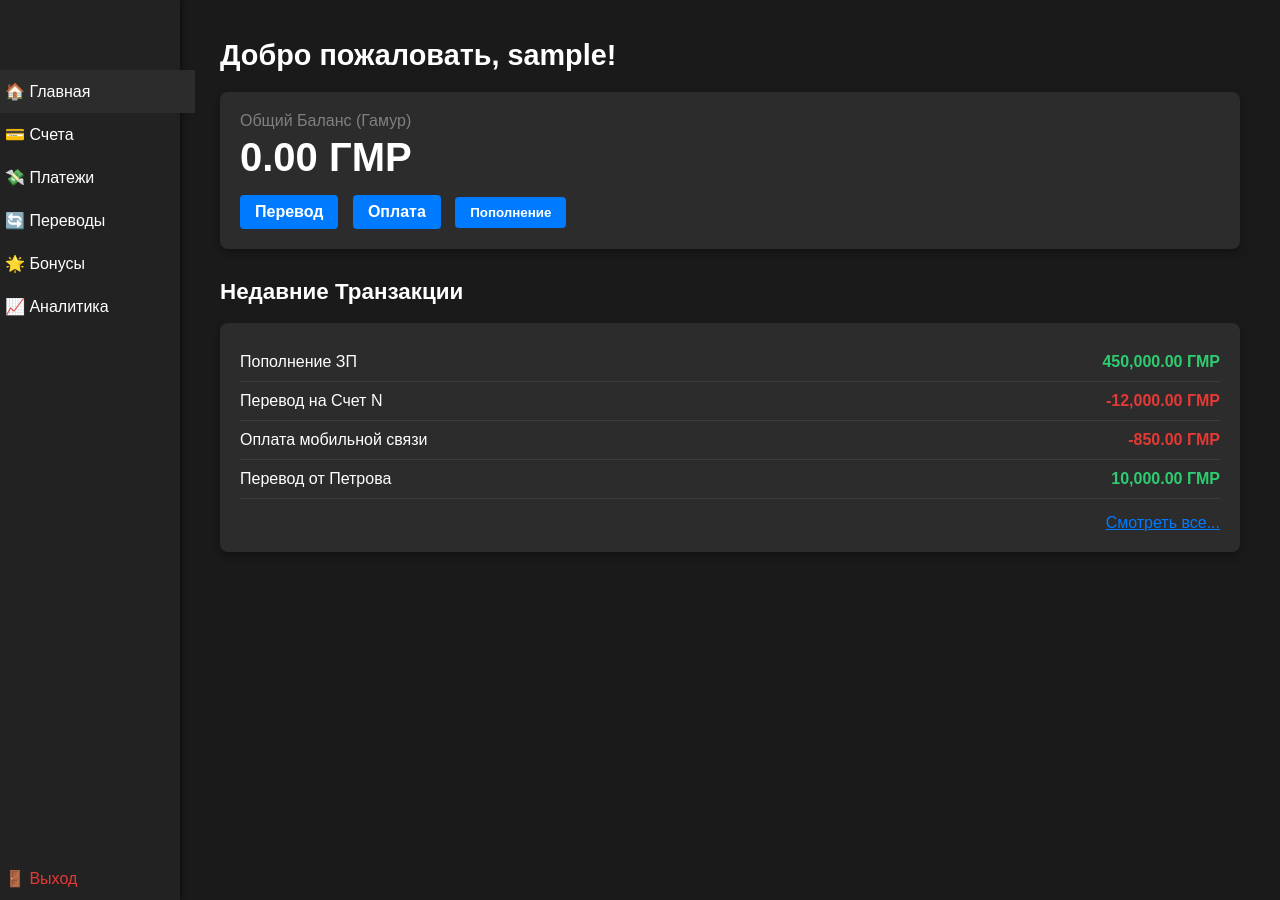
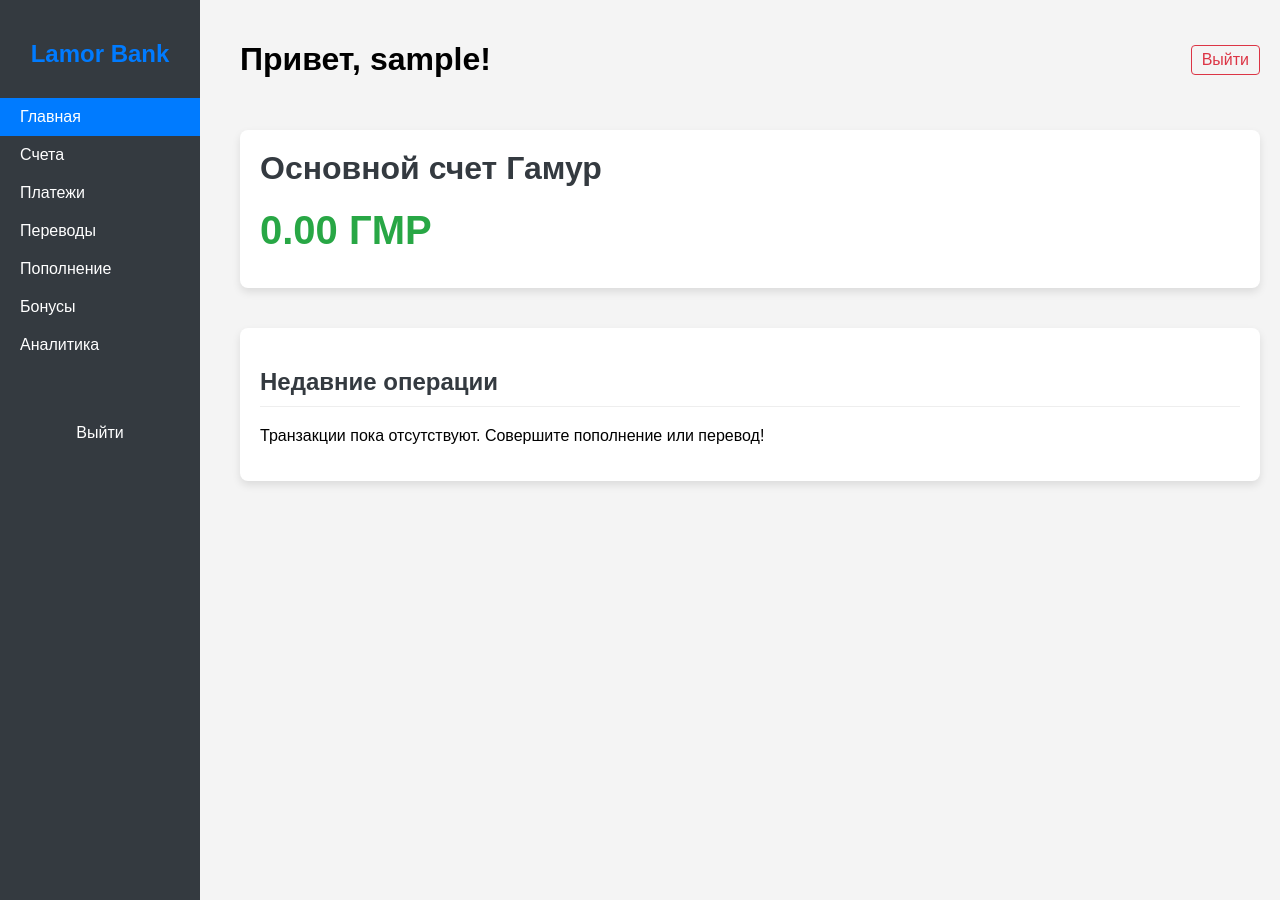
Before and after one commit to belkinbogdan14-ui/Lamor_bank, a Flask app: page /dashboard in a window 1280 px wide. Run offline with Flask 3, Linux system fonts and the light colour scheme; the visitor is signed in with stand-in values (Sample User, id 1); data that the repository does not hold is empty; some libraries are stand-ins or nearby versions.

Commit message:
Final HTML templates for Dashboard and Deposit with real data support.

```diff
--- a/app.py
+++ b/app.py
@@ -19,11 +19,13 @@ def get_db_connection():
     return conn
 
 def initialize_db():
-    """Создает таблицу пользователей в PostgreSQL, если она не существует."""
+    """Создает таблицы users и transactions в PostgreSQL, если они не существуют."""
     conn = None
     try:
         conn = get_db_connection()
         cursor = conn.cursor()
+
+        # 1. Таблица Пользователей (users)
         cursor.execute("""
             CREATE TABLE IF NOT EXISTS users (
                 id SERIAL PRIMARY KEY,
@@ -32,6 +34,18 @@ def initialize_db():
                 balance_gamur REAL DEFAULT 0.00
             )
         """)
+
+        # 2. НОВАЯ Таблица Транзакций (transactions)
+        cursor.execute("""
+            CREATE TABLE IF NOT EXISTS transactions (
+                id SERIAL PRIMARY KEY,
+                user_id INTEGER REFERENCES users(id),
+                description TEXT NOT NULL,
+                amount REAL NOT NULL,
+                transaction_date TIMESTAMP DEFAULT CURRENT_TIMESTAMP
+            )
+        """)
+
         conn.commit()
     except Exception as e:
         print(f"Ошибка инициализации БД: {e}")
@@ -146,21 +160,38 @@ def dashboard():
 
     conn = get_db_connection()
     cursor = conn.cursor(cursor_factory=psycopg2.extras.DictCursor)
+
+    # Получение баланса
     cursor.execute(
-        "SELECT balance_gamur FROM users WHERE fio = %s", (user_fio,)
+        "SELECT id, balance_gamur FROM users WHERE fio = %s", (user_fio,)
     )
-    current_balance_row = cursor.fetchone()
-    conn.close()
+    user_data = cursor.fetchone()
 
-    balance = current_balance_row['balance_gamur'] if current_balance_row else 0.00
+    balance = user_data['balance_gamur'] if user_data else 0.00
     session['balance_gamur'] = balance
 
-    transactions = [
-        {"desc": "Пополнение ЗП", "amount": 450000},
-        {"desc": "Перевод на Счет N", "amount": -12000},
-        {"desc": "Оплата мобильной связи", "amount": -850},
-        {"desc": "Перевод от Петрова", "amount": 10000},
-    ]
+    transactions = []
+
+    if user_data:
+        user_id = user_data['id']
+
+        # НОВАЯ ЛОГИКА: Извлечение реальных транзакций из БД
+        cursor.execute("""
+            SELECT description, amount
+            FROM transactions
+            WHERE user_id = %s
+            ORDER BY transaction_date DESC
+            LIMIT 10
+        """, (user_id,))
+        transactions_raw = cursor.fetchall()
+
+        # Преобразование данных для шаблона
+        transactions = [
+            {"desc": row['description'], "amount": row['amount']}
+            for row in transactions_raw
+        ]
+
+    conn.close()
 
     return render_template('dashboard.html',
                            fio=user_fio.split()[0],
@@ -223,10 +254,20 @@ def deposit():
                 error = "Сумма пополнения должна быть положительной."
             else:
                 new_balance = current_balance + amount
+
+                # 1. Обновление баланса
                 cursor.execute(
                     "UPDATE users SET balance_gamur = %s WHERE id = %s",
                     (new_balance, user['id'])
                 )
+
+                # 2. ЗАПИСЬ ТРАНЗАКЦИИ
+                description = f"Пополнение счета на {amount:,.2f} ГМР"
+                cursor.execute(
+                    "INSERT INTO transactions (user_id, description, amount) VALUES (%s, %s, %s)",
+                    (user['id'], description, amount)
+                )
+
                 conn.commit()
 
                 session['balance_gamur'] = new_balance
@@ -256,7 +297,7 @@ def payments():
     conn_check = get_db_connection()
     cursor_check = conn_check.cursor(cursor_factory=psycopg2.extras.DictCursor)
     cursor_check.execute(
-        "SELECT balance_gamur FROM users WHERE fio = %s", (user_fio,)
+        "SELECT id, balance_gamur FROM users WHERE fio = %s", (user_fio,)
     )
     user_data = cursor_check.fetchone()
     conn_check.close()
@@ -287,9 +328,19 @@ def payments():
 
                 if user:
                     new_balance = user['balance_gamur'] - amount
+
+                    # 1. Обновление баланса
                     cursor.execute(
                         "UPDATE users SET balance_gamur = %s WHERE id = %s",
                         (new_balance, user['id'])
+                    )
+
+                    # 2. ЗАПИСЬ ТРАНЗАКЦИИ (с отрицательным значением)
+                    transaction_amount = -amount
+                    description = f"Оплата мобильной связи ({phone_number})"
+                    cursor.execute(
+                        "INSERT INTO transactions (user_id, description, amount) VALUES (%s, %s, %s)",
+                        (user['id'], description, transaction_amount)
                     )
 
                     conn.commit()
@@ -336,13 +387,15 @@ def transfer():
                 conn = get_db_connection()
                 cursor = conn.cursor(cursor_factory=psycopg2.extras.DictCursor)
 
+                # 1. Находим отправителя
                 cursor.execute(
                     "SELECT id, balance_gamur FROM users WHERE fio = %s", (user_fio,)
                 )
                 sender = cursor.fetchone()
 
+                # 2. Находим получателя
                 cursor.execute(
-                    "SELECT id, balance_gamur FROM users WHERE fio = %s", (recipient_fio,)
+                    "SELECT id, balance_gamur, fio FROM users WHERE fio = %s", (recipient_fio,)
                 )
                 recipient = cursor.fetchone()
 
@@ -351,16 +404,30 @@ def transfer():
                 elif sender['balance_gamur'] < amount:
                     error = "Недостаточно средств на счете Гамур."
                 else:
+                    # 3. Обновление баланса Отправителя
                     new_sender_balance = sender['balance_gamur'] - amount
                     cursor.execute(
                         "UPDATE users SET balance_gamur = %s WHERE id = %s",
                         (new_sender_balance, sender['id'])
                     )
 
+                    # 4. Обновление баланса Получателя
                     new_recipient_balance = recipient['balance_gamur'] + amount
                     cursor.execute(
                         "UPDATE users SET balance_gamur = %s WHERE id = %s",
                         (new_recipient_balance, recipient['id'])
+                    )
+
+                    # 5. ЗАПИСЬ ТРАНЗАКЦИИ для ОТПРАВИТЕЛЯ
+                    cursor.execute(
+                        "INSERT INTO transactions (user_id, description, amount) VALUES (%s, %s, %s)",
+                        (sender['id'], f"Перевод пользователю {recipient_fio}", -amount)
+                    )
+
+                    # 6. ЗАПИСЬ ТРАНЗАКЦИИ для ПОЛУЧАТЕЛЯ
+                    cursor.execute(
+                        "INSERT INTO transactions (user_id, description, amount) VALUES (%s, %s, %s)",
+                        (recipient['id'], f"Перевод от {user_fio}", amount)
                     )
 
                     conn.commit()
--- a/templates/base.html
+++ b/templates/base.html
@@ -2,66 +2,78 @@
 <html lang="ru">
 <head>
     <meta charset="UTF-8">
-    <meta name="viewport" content="width=device-width, initial-scale=1.0">
-    <title>Ламор Банк</title>
+    <title>{% block title %}Lamor Bank{% endblock %}</title>
     <style>
-        /* Темная тема и общие стили */
-        :root {
-            --dark-bg: #1A1A1A;
-            --card-bg: #2C2C2C;
-            --text-color: #FFFFFF;
-            --accent-color: #007BFF;
-            --red-accent: #E53935;
-            --sidebar-width: 180px;
-        }
-        body {
-            font-family: Arial, sans-serif;
-            background-color: var(--dark-bg);
-            color: var(--text-color);
-            margin: 0;
-            padding: 0;
-            display: flex;
-            min-height: 100vh;
-        }
-        .form-container {
-            background-color: var(--card-bg);
-            padding: 40px;
-            border-radius: 8px;
-            max-width: 400px;
-            margin: 100px auto;
-        }
-        input[type="text"], input[type="password"] {
-            width: calc(100% - 20px);
-            padding: 10px;
-            margin: 10px 0;
-            border: 1px solid #444;
-            border-radius: 4px;
-            background-color: #444;
-            color: var(--text-color);
-        }
-        .btn {
-            background-color: var(--accent-color);
-            color: white;
-            padding: 10px 15px;
-            border: none;
-            border-radius: 4px;
-            cursor: pointer;
-            font-weight: bold;
-            margin-top: 10px;
-            width: 100%;
-            transition: background-color 0.3s;
-        }
-        .btn:hover {
-            background-color: #0056b3;
-        }
-        .error {
-            color: var(--red-accent);
-            text-align: center;
-            margin-bottom: 10px;
-        }
+        /* Общие стили */
+        body { font-family: sans-serif; background-color: #f4f4f4; margin: 0; padding: 0; }
+
+        /* Стили для бокового меню */
+        .sidebar { width: 200px; height: 100vh; background-color: #343a40; color: white; padding: 20px 0; position: fixed; z-index: 10; }
+        .sidebar h2 { text-align: center; margin-bottom: 30px; color: #007bff; }
+        .sidebar a { display: block; padding: 10px 20px; text-decoration: none; color: white; transition: background-color 0.3s; }
+        .sidebar a:hover, .sidebar a.active { background-color: #007bff; }
+
+        /* Стили для основного контента */
+        .content { margin-left: 220px; padding: 20px; }
+        .header { display: flex; justify-content: space-between; align-items: center; margin-bottom: 30px; }
+
+        /* Стили для общих элементов */
+        h1 { color: #333; border-bottom: 2px solid #007bff; padding-bottom: 10px; margin-bottom: 20px; }
+
+        /* Стили для сообщений */
+        .success { background-color: #d4edda; color: #155724; padding: 10px; border: 1px solid #c3e6cb; border-radius: 4px; margin-bottom: 15px; }
+        .error { background-color: #f8d7da; color: #721c24; padding: 10px; border: 1px solid #f5c6cb; border-radius: 4px; margin-bottom: 15px; }
+
+        /* Стили для карточек */
+        .card { background-color: #fff; padding: 20px; border-radius: 8px; box-shadow: 0 4px 8px rgba(0, 0, 0, 0.1); margin-bottom: 30px; }
+
+        /* Стили для кнопок */
+        .btn-success { background-color: #28a745; color: white; padding: 12px 20px; border: none; border-radius: 4px; cursor: pointer; font-size: 1.1em; transition: background-color 0.3s; }
+        .btn-success:hover { background-color: #1e7e34; }
+
+        /* Стили для ссылок выхода */
+        .logout-btn { color: #dc3545; text-decoration: none; padding: 5px 10px; border: 1px solid #dc3545; border-radius: 4px; transition: background-color 0.3s, color 0.3s; }
+        .logout-btn:hover { background-color: #dc3545; color: white; }
+
+        /* Стили для форм */
+        label { display: block; margin-bottom: 5px; font-weight: bold; }
+        input[type="text"], input[type="number"], input[type="password"] { width: 95%; padding: 10px; margin-bottom: 20px; border: 1px solid #ccc; border-radius: 4px; }
+
+        /* Дополнительные стили для транзакций */
+        .transaction-item { display: flex; justify-content: space-between; padding: 10px 0; border-bottom: 1px dashed #f0f0f0; }
+        .transaction-item:last-child { border-bottom: none; }
+        .negative { color: #dc3545; }
+        .positive { color: #28aa46; font-weight: bold; }
+
     </style>
 </head>
 <body>
-    {% block content %}{% endblock %}
+    <div class="sidebar">
+        <h2>Lamor Bank</h2>
+        <a href="{{ url_for('dashboard') }}" class="{% if request.endpoint == 'dashboard' %}active{% endif %}">Дашборд</a>
+        <a href="{{ url_for('accounts') }}" class="{% if request.endpoint == 'accounts' %}active{% endif %}">Счета</a>
+        <a href="{{ url_for('payments') }}" class="{% if request.endpoint == 'payments' %}active{% endif %}">Платежи</a>
+        <a href="{{ url_for('transfer') }}" class="{% if request.endpoint == 'transfer' %}active{% endif %}">Переводы</a>
+        <a href="{{ url_for('deposit') }}" class="{% if request.endpoint == 'deposit' %}active{% endif %}">Пополнение</a>
+        <a href="{{ url_for('bonuses') }}" class="{% if request.endpoint == 'bonuses' %}active{% endif %}">Бонусы</a>
+        <a href="{{ url_for('analytics') }}" class="{% if request.endpoint == 'analytics' %}active{% endif %}">Аналитика</a>
+        <a href="{{ url_for('logout') }}" class="logout-btn" style="margin-top: 50px; text-align: center; border: none; background: none;">Выйти</a>
+    </div>
+
+    <div class="content">
+        <div class="header">
+            <h1>{% block page_title %}Добро пожаловать!{% endblock %}</h1>
+            <a href="{{ url_for('logout') }}" class="logout-btn">Выйти</a>
+        </div>
+
+        {% if message %}
+            <div class="success">{{ message }}</div>
+        {% endif %}
+        {% if error %}
+            <div class="error">{{ error }}</div>
+        {% endif %}
+
+        {% block content %}{% endblock %}
+    </div>
 </body>
 </html>
--- a/templates/dashboard.html
+++ b/templates/dashboard.html
@@ -1,109 +1,66 @@
-{% extends "base.html" %}
-
-{% block content %}
+<!DOCTYPE html>
+<html lang="ru">
+<head>
+    <meta charset="UTF-8">
+    <title>Дашборд Lamor Bank</title>
     <style>
-        /* Стили для Главного Экрана */
-        .sidebar {
-            width: var(--sidebar-width);
-            background-color: #222222;
-            padding-top: 20px;
-            box-shadow: 2px 0 5px rgba(0,0,0,0.5);
-            display: flex;
-            flex-direction: column;
-            align-items: center;
-        }
-        .sidebar a {
-            color: var(--text-color);
-            text-decoration: none;
-            padding: 12px 10px;
-            display: block;
-            width: 100%;
-            text-align: left;
-            padding-left: 20px;
-            transition: background-color 0.2s;
-        }
-        /* Активируем ссылку, если это текущая страница */
-        .sidebar a:hover, .sidebar a.active {
-            background-color: var(--card-bg);
-        }
-        .main-content {
-            flex-grow: 1;
-            padding: 20px 40px;
-        }
-        .card {
-            background-color: var(--card-bg);
-            padding: 20px;
-            border-radius: 8px;
-            margin-bottom: 20px;
-            box-shadow: 0 4px 8px rgba(0,0,0,0.3);
-        }
-        .balance-amount {
-            font-size: 2.5em;
-            font-weight: bold;
-            margin-top: 5px;
-            color: var(--text-color);
-        }
-        .transaction-item {
-            display: flex;
-            justify-content: space-between;
-            padding: 10px 0;
-            border-bottom: 1px solid #3c3c3c;
-        }
-        .transaction-amount {
-            font-weight: bold;
-        }
-        .income { color: #2ECC71; } /* Зеленый */
-        .expense { color: var(--red-accent); } /* Красный */
-
-        /* Стили для кнопок на Главном экране */
-        .btn-op {
-            display: inline-block; /* Чтобы работал padding и margin */
-            background-color: var(--accent-color);
-            color: white;
-            padding: 8px 15px;
-            border: none;
-            border-radius: 4px;
-            cursor: pointer;
-            font-weight: bold;
-            margin-right: 10px;
-            text-decoration: none; /* Убираем подчеркивание у ссылки-кнопки */
-            transition: background-color 0.3s;
-        }
+        body { font-family: sans-serif; background-color: #f4f4f4; margin: 0; padding: 0; }
+        .sidebar { width: 200px; height: 100vh; background-color: #343a40; color: white; padding: 20px 0; position: fixed; }
+        .sidebar h2 { text-align: center; margin-bottom: 30px; color: #007bff; }
+        .sidebar a { display: block; padding: 10px 20px; text-decoration: none; color: white; transition: background-color 0.3s; }
+        .sidebar a:hover, .sidebar a.active { background-color: #007bff; }
+        .content { margin-left: 220px; padding: 20px; }
+        .header { display: flex; justify-content: space-between; align-items: center; margin-bottom: 30px; }
+        .balance-card { background-color: #fff; padding: 20px; border-radius: 8px; box-shadow: 0 4px 8px rgba(0, 0, 0, 0.1); }
+        .balance-card h1 { margin-top: 0; color: #343a40; }
+        .balance-amount { font-size: 2.5em; font-weight: bold; color: #28a745; margin-bottom: 15px; }
+        .transactions { margin-top: 40px; background-color: #fff; padding: 20px; border-radius: 8px; box-shadow: 0 4px 8px rgba(0, 0, 0, 0.1); }
+        .transactions h2 { color: #343a40; border-bottom: 1px solid #eee; padding-bottom: 10px; margin-bottom: 20px; }
+        .transaction-item { display: flex; justify-content: space-between; padding: 10px 0; border-bottom: 1px dashed #f0f0f0; }
+        .transaction-item:last-child { border-bottom: none; }
+        .negative { color: #dc3545; }
+        .positive { color: #28aa46; font-weight: bold; }
+        .logout-btn { color: #dc3545; text-decoration: none; padding: 5px 10px; border: 1px solid #dc3545; border-radius: 4px; transition: background-color 0.3s, color 0.3s; }
+        .logout-btn:hover { background-color: #dc3545; color: white; }
     </style>
-
+</head>
+<body>
     <div class="sidebar">
-        <div style="height: 50px;"></div>
-        <a href="{{ url_for('dashboard') }}" class="active">🏠 Главная</a>
-        <a href="{{ url_for('accounts') }}">💳 Счета</a>
-        <a href="{{ url_for('payments') }}">💸 Платежи</a>
-        <a href="{{ url_for('transfer') }}">🔄 Переводы</a>
-        <a href="#">🌟 Бонусы</a> <a href="#">📈 Аналитика</a> <a href="{{ url_for('logout') }}" style="margin-top: auto; color: var(--red-accent);">🚪 Выход</a>
+        <h2>Lamor Bank</h2>
+        <a href="{{ url_for('dashboard') }}" class="active">Главная</a>
+        <a href="{{ url_for('accounts') }}">Счета</a>
+        <a href="{{ url_for('payments') }}">Платежи</a>
+        <a href="{{ url_for('transfer') }}">Переводы</a>
+        <a href="{{ url_for('deposit') }}">Пополнение</a>
+        <a href="{{ url_for('bonuses') }}">Бонусы</a>
+        <a href="{{ url_for('analytics') }}">Аналитика</a>
+        <a href="{{ url_for('logout') }}" class="logout-btn" style="margin-top: 50px; text-align: center; border: none; background: none;">Выйти</a>
     </div>
 
-    <div class="main-content">
-        <h1 style="color: var(--text-color); font-size: 1.8em;">Добро пожаловать, {{ fio }}!</h1>
-
-        <div class="card">
-            <span style="color: gray;">Общий Баланс (Гамур)</span>
-            <div class="balance-amount">{{ "{:,.2f}".format(balance | float) }} ГМР</div>
-            <div style="margin-top: 15px;">
-                <a href="{{ url_for('transfer') }}" class="btn-op">Перевод</a>
-                <a href="{{ url_for('payments') }}" class="btn-op">Оплата</a>
-                <button class="btn-op">Пополнение</button>
-            </div>
+    <div class="content">
+        <div class="header">
+            <h1>Привет, {{ fio }}!</h1>
+            <a href="{{ url_for('logout') }}" class="logout-btn">Выйти</a>
         </div>
 
-        <h2 style="color: var(--text-color); font-size: 1.4em; margin-top: 30px;">Недавние Транзакции</h2>
-        <div class="card">
-            {% for tx in transactions %}
-                <div class="transaction-item">
-                    <span>{{ tx.desc }}</span>
-                    <span class="transaction-amount {% if tx.amount < 0 %}expense{% else %}income{% endif %}">
-                        {{ "{:,.2f}".format(tx.amount | float) }} ГМР
-                    </span>
+        <div class="balance-card">
+            <h1>Основной счет Гамур</h1>
+            <div class="balance-amount">{{ "{:,.2f}".format(balance) }} ГМР</div>
+        </div>
+
+        <div class="transactions">
+            <h2>Недавние операции</h2>
+
+            {% for transaction in transactions %}
+                <div class="transaction-item {% if transaction.amount < 0 %}negative{% else %}positive{% endif %}">
+                    <span class="description">{{ transaction.desc }}</span>
+                    <span class="amount">{{ "{:,.2f}".format(transaction.amount) }} ГМР</span>
                 </div>
+            {% else %}
+                <p>Транзакции пока отсутствуют. Совершите пополнение или перевод!</p>
             {% endfor %}
-            <a href="#" style="color: var(--accent-color); text-align: right; display: block; margin-top: 15px;">Смотреть все...</a>
+
         </div>
     </div>
-{% endblock %}
+</body>
+</html>
--- a/templates/deposit.html
+++ b/templates/deposit.html
@@ -32,7 +32,7 @@
             <button type="submit">Пополнить счет</button>
         </form>
 
-        <p style="margin-top: 30px;"><a href="{{ url_for('dashboard') }}">← Назад на Дашборд</a></p>
+        <p style="margin-top: 30px;"><a href="{{ url_for('dashboard') }}">← Назад на Главная</a></p>
     </div>
 </body>
 </html>
```
Also changed, not shown: templates/register.html (+67 -21 lines).
